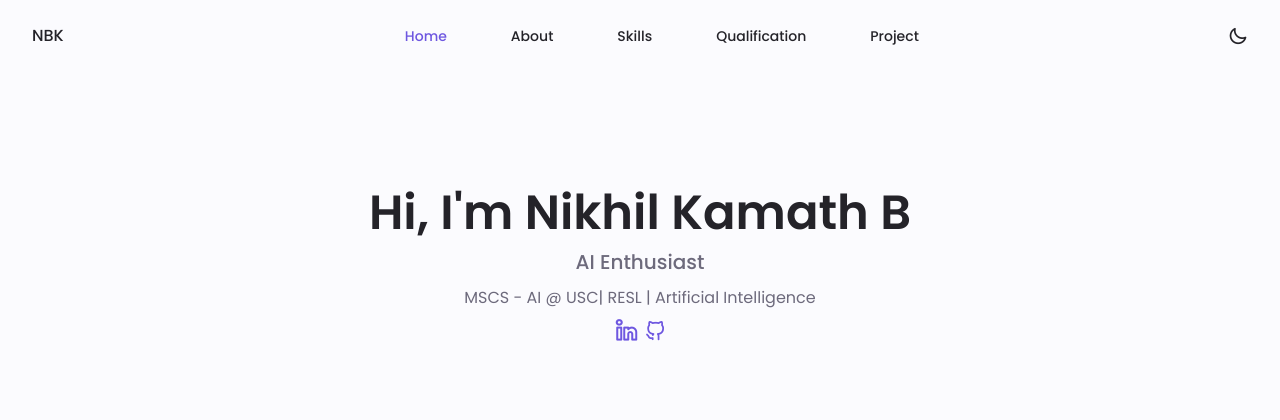
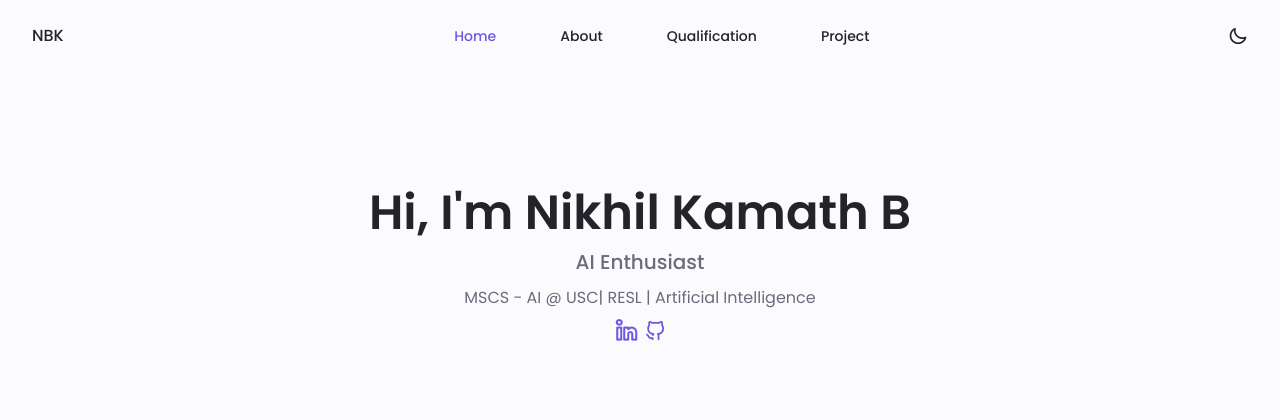
Before and after one commit to NikhilKamathB/Portfolio, a Django app: page / in a window 1280 px wide. Shown: the top 420 px of the page. Run offline with Django 4.2, Linux system fonts and the light colour scheme; parts of the project's set-up code (start-up, migrations or seed data) failed here and were passed over.

Commit message:
Added profile pics and edited header

```diff
--- a/portfolio/templates/partials/header.html
+++ b/portfolio/templates/partials/header.html
@@ -11,11 +11,6 @@
                 <li class="nav__item">
                     <a href="#about" class="nav__link">
                         <i class="uil uil-user nav__icon"></i> About
-                    </a>
-                </li>
-                <li class="nav__item">
-                    <a href="#skills" class="nav__link">
-                        <i class="uil uil-file-plus-alt nav__icon"></i> Skills
                     </a>
                 </li>
                 <li class="nav__item">
```
Also changed, not shown: portfolio/static/img/about_profile.jpeg (added), portfolio/static/img/home_profile.jpeg (added).
